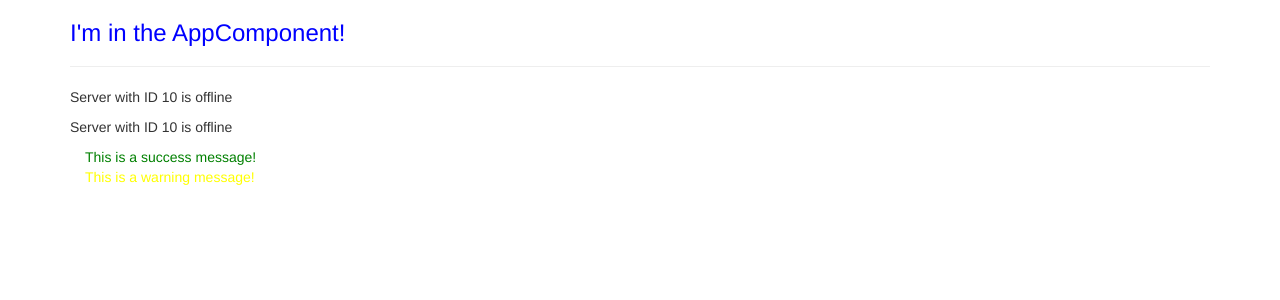
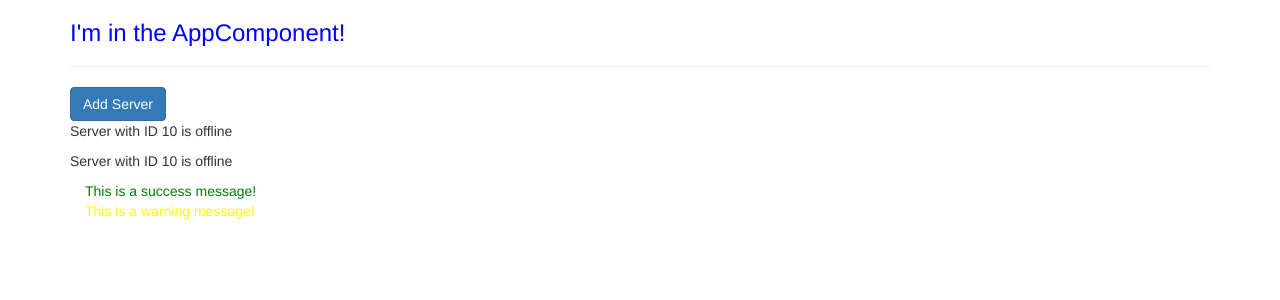
Before and after one commit to joechlanda/angular-guide, an Angular app: page / in a window 1280 px wide. Shown: the top 300 px of the page. Built offline with nearby package versions, Linux system fonts and the light colour scheme.

Commit message:
add, add server button

```diff
--- a/src/app/servers/servers.component.html
+++ b/src/app/servers/servers.component.html
@@ -1,2 +1,5 @@
+<button
+    class="btn btn-primary"
+    [disabled]="!allowNewServer">Add Server</button>
 <app-server></app-server>
 <app-server></app-server>
--- a/src/app/servers/servers.component.ts
+++ b/src/app/servers/servers.component.ts
@@ -6,8 +6,13 @@
   styleUrls: ['./servers.component.css']
 })
 export class ServersComponent implements OnInit {
+  allowNewServer = false;
 
-  constructor() { }
+  constructor() {
+    setTimeout(() => {
+      this.allowNewServer = true
+    }, 2000)
+  }
 
   ngOnInit() {
   }
```
